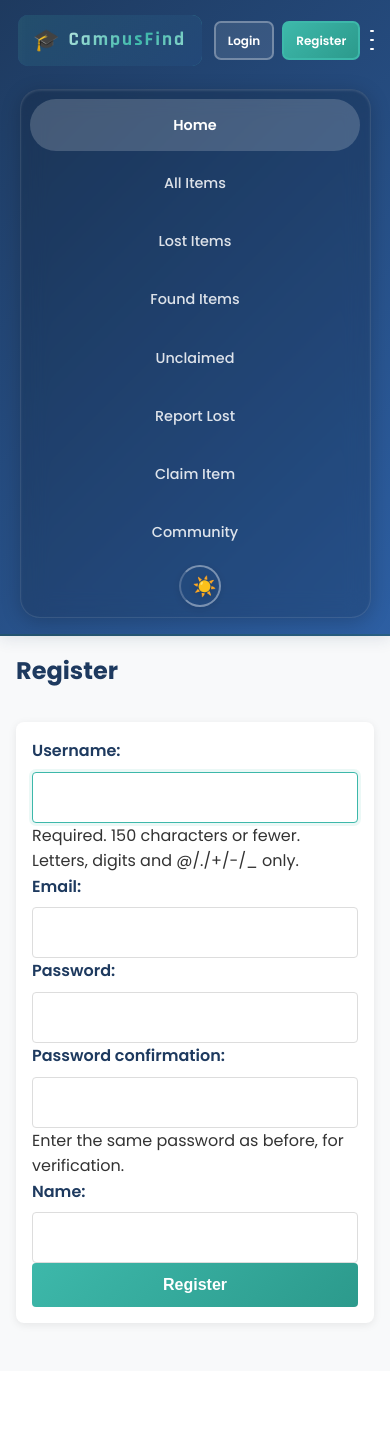
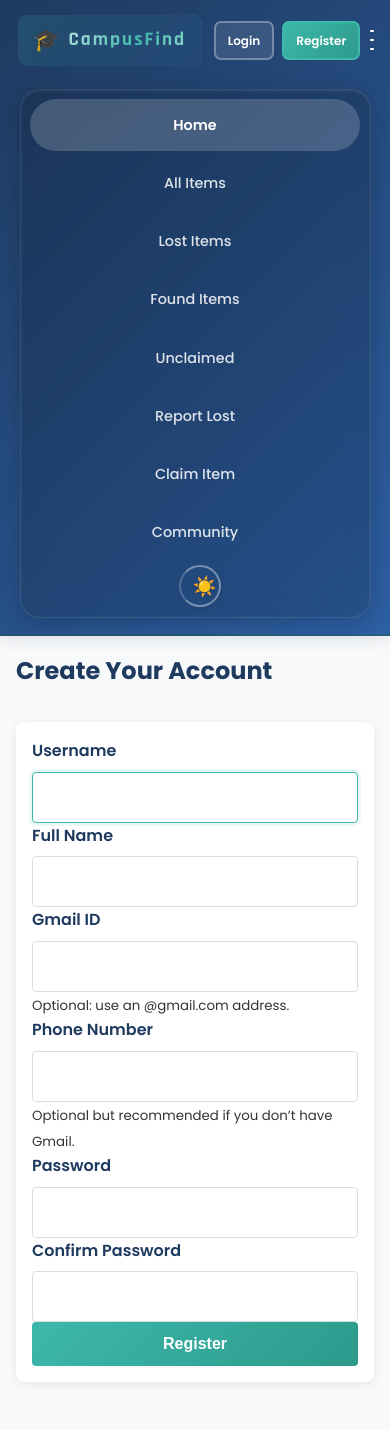
Before and after one commit to NeuroDeepDev/campusfind, a Django app: page /accounts/register/ in a window 390 px wide. Before the commit the page ends 1327 px from the top, so only its background shows below. Run offline with Django 4.2, Linux system fonts and the light colour scheme.

Commit message:
feat: restrict register fields to username, name, Gmail or phone, password

```diff
--- a/core/forms.py
+++ b/core/forms.py
@@ -29,16 +29,34 @@ class StudentForm(forms.ModelForm):
 
 
 class RegistrationForm(UserCreationForm):
-    email = forms.EmailField(required=True)
-    name = forms.CharField(required=True)
+    username = forms.CharField(required=True, max_length=150, label='Username')
+    name = forms.CharField(required=True, max_length=200, label='Full Name')
+    email = forms.EmailField(required=False, label='Gmail ID', help_text='Optional; must be a Gmail address if provided.')
+    phone = forms.CharField(required=False, max_length=20, label='Phone Number', help_text='Optional; use international format if possible.')
 
     class Meta:
         model = User
-        fields = ("username", "email", "password1", "password2", "name")
+        fields = ('username', 'name', 'email', 'phone', 'password1', 'password2')
+
+    def clean(self):
+        cleaned_data = super().clean()
+        email = cleaned_data.get('email', '').strip()
+        phone = cleaned_data.get('phone', '').strip()
+
+        if not email and not phone:
+            raise forms.ValidationError('Please provide either a Gmail ID or a phone number.')
+
+        if email and not email.lower().endswith('@gmail.com'):
+            raise forms.ValidationError('Please provide a valid Gmail address (example@gmail.com).')
+
+        cleaned_data['email'] = email
+        cleaned_data['phone'] = phone
+        return cleaned_data
 
     def save(self, commit=True):
         user = super().save(commit=False)
-        user.email = self.cleaned_data['email']
+        email = self.cleaned_data.get('email', '').strip()
+        user.email = email
         if commit:
             user.save()
         return user
--- a/core/templates/register.html
+++ b/core/templates/register.html
@@ -1,9 +1,55 @@
 {% extends 'base.html' %}
 {% block content %}
-  <h2>Register</h2>
-  <form method="post">
-    {% csrf_token %}
-    {{ form.as_p }}
-    <button type="submit">Register</button>
-  </form>
+  <section class="auth-section">
+    <div class="auth-card">
+      <h2>Create Your Account</h2>
+      <form method="post" class="auth-form">
+        {% csrf_token %}
+
+        <div class="form-row">
+          <label for="id_username">Username</label>
+          {{ form.username }}
+          {% if form.username.errors %}<div class="form-error">{{ form.username.errors }}</div>{% endif %}
+        </div>
+
+        <div class="form-row">
+          <label for="id_name">Full Name</label>
+          {{ form.name }}
+          {% if form.name.errors %}<div class="form-error">{{ form.name.errors }}</div>{% endif %}
+        </div>
+
+        <div class="form-row">
+          <label for="id_email">Gmail ID</label>
+          {{ form.email }}
+          <small class="field-help">Optional: use an @gmail.com address.</small>
+          {% if form.email.errors %}<div class="form-error">{{ form.email.errors }}</div>{% endif %}
+        </div>
+
+        <div class="form-row">
+          <label for="id_phone">Phone Number</label>
+          {{ form.phone }}
+          <small class="field-help">Optional but recommended if you don’t have Gmail.</small>
+          {% if form.phone.errors %}<div class="form-error">{{ form.phone.errors }}</div>{% endif %}
+        </div>
+
+        <div class="form-row">
+          <label for="id_password1">Password</label>
+          {{ form.password1 }}
+          {% if form.password1.errors %}<div class="form-error">{{ form.password1.errors }}</div>{% endif %}
+        </div>
+
+        <div class="form-row">
+          <label for="id_password2">Confirm Password</label>
+          {{ form.password2 }}
+          {% if form.password2.errors %}<div class="form-error">{{ form.password2.errors }}</div>{% endif %}
+        </div>
+
+        {% if form.non_field_errors %}
+          <div class="form-error form-global">{{ form.non_field_errors }}</div>
+        {% endif %}
+
+        <button type="submit" class="btn btn-primary">Register</button>
+      </form>
+    </div>
+  </section>
 {% endblock %}
--- a/core/views.py
+++ b/core/views.py
@@ -95,9 +95,10 @@ def register(request):
         form = RegistrationForm(request.POST)
         if form.is_valid():
             user = form.save()
-            # create linked Student profile
             name = form.cleaned_data.get('name')
-            Student.objects.create(user=user, name=name, email=user.email)
+            email = form.cleaned_data.get('email')
+            phone = form.cleaned_data.get('phone')
+            Student.objects.create(user=user, name=name, email=email or '', phone=phone or '')
             login(request, user)
             return redirect('profile')
     else:
```
